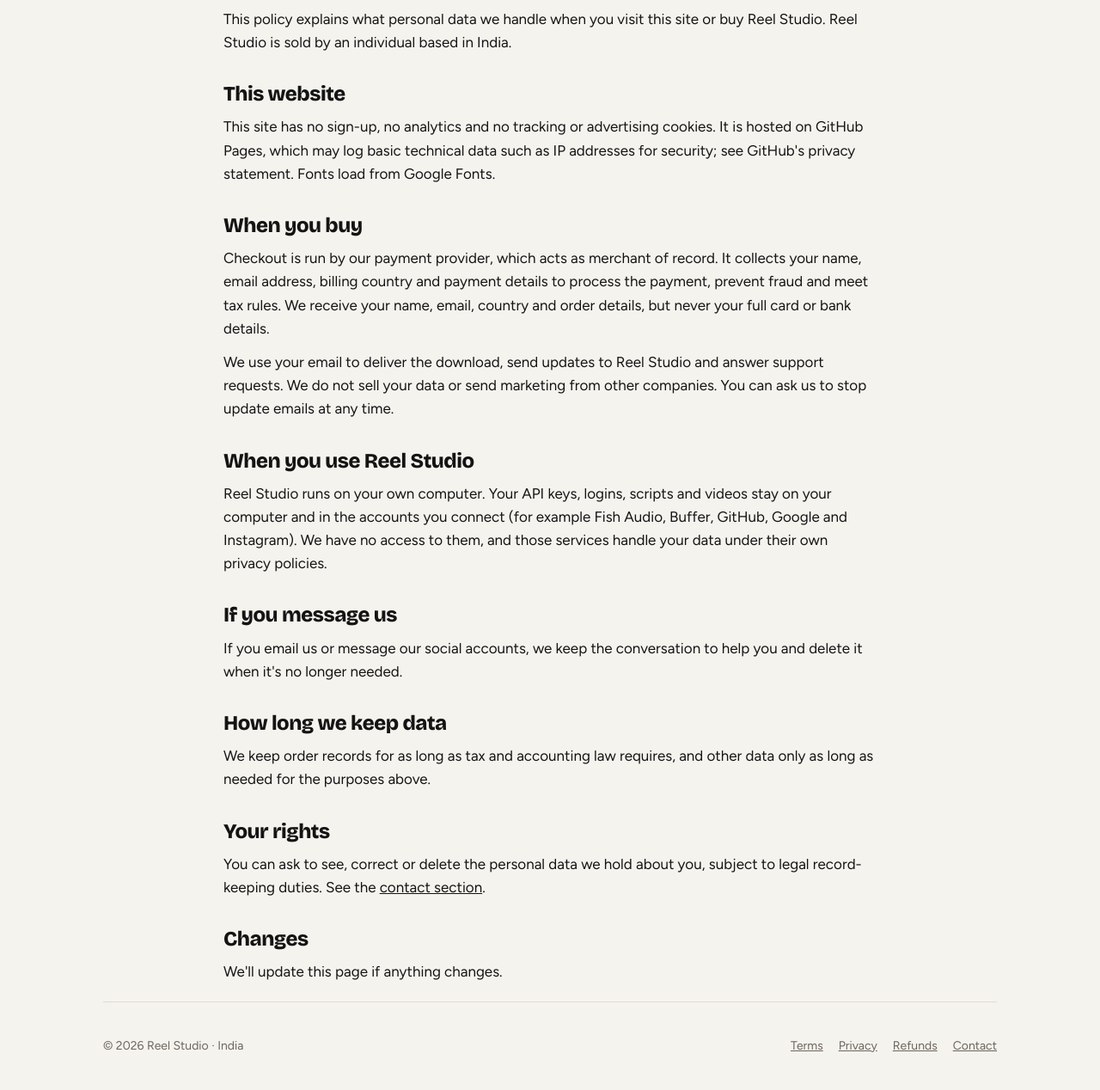
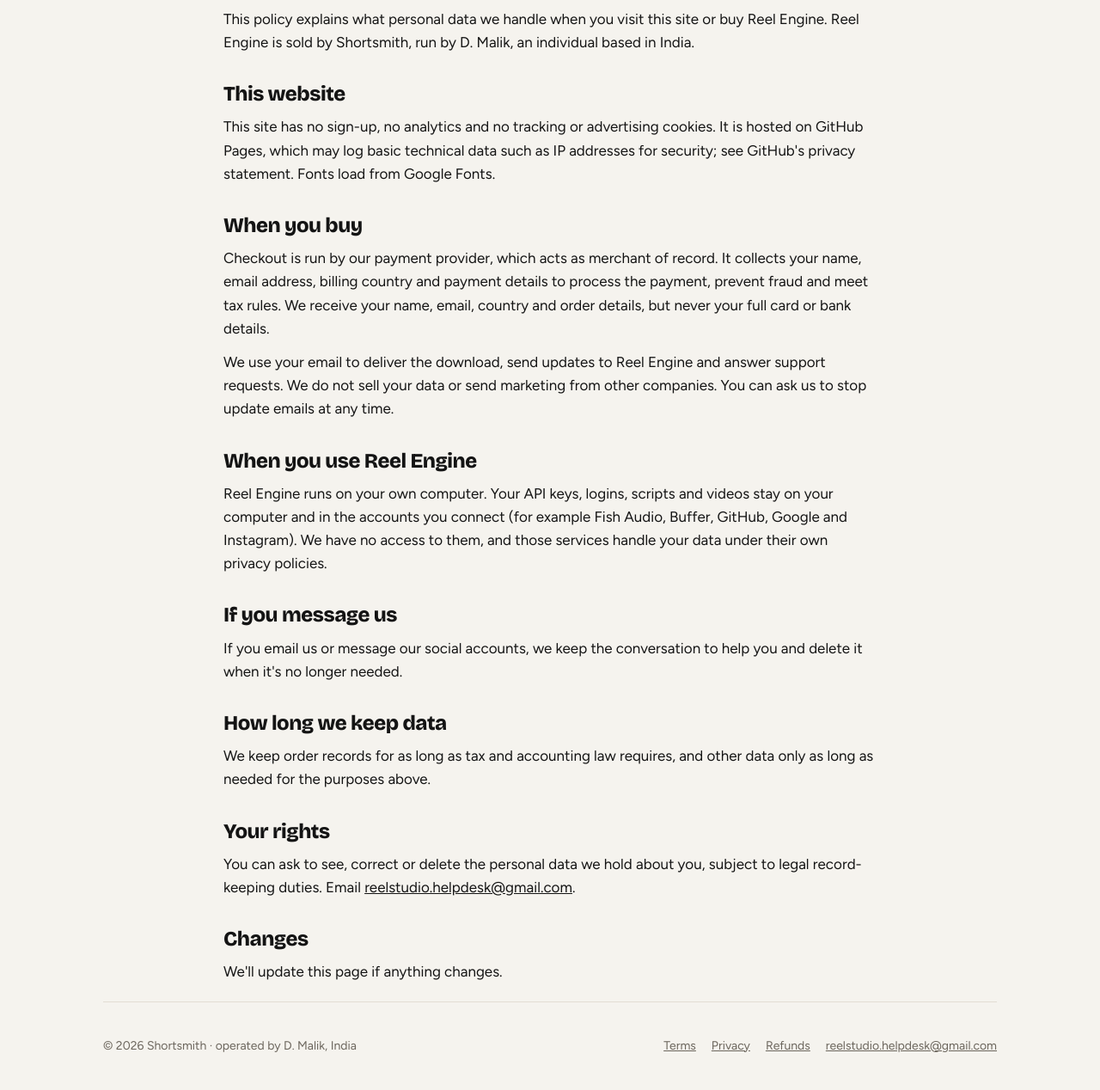
Before and after one commit to Dm-1324/Dm-1324.github.io, a plain HTML site: page privacy.html in a window 1280 px wide. Shown: the part 214-1482 px from the top of the page at 86% size. Drawn offline with nearby package versions, Linux system fonts and the light colour scheme.

Commit message:
site: Shortsmith brand, contact

```diff
--- a/privacy.html
+++ b/privacy.html
@@ -3,37 +3,37 @@
 <head>
 <meta charset="utf-8">
 <meta name="viewport" content="width=device-width, initial-scale=1, viewport-fit=cover">
-<title>Privacy Policy · Reel Studio</title>
+<title>Privacy Policy · Shortsmith</title>
 <link rel="preconnect" href="https://fonts.googleapis.com">
 <link rel="stylesheet" href="https://fonts.googleapis.com/css2?family=Bricolage+Grotesque:opsz,wght@12..96,500;12..96,700;12..96,800&family=Figtree:wght@400;500;600&family=JetBrains+Mono:wght@500&display=swap">
 <link rel="stylesheet" href="style.css">
 </head>
 <body>
 <div class="wrap">
-  <div class="top"><a href="index.html">Reel Studio</a><nav><a href="index.html#pricing">Pricing</a><a href="terms.html">Terms</a><a href="privacy.html">Privacy</a><a href="refund.html">Refunds</a><a href="index.html#contact">Contact</a></nav></div>
+  <div class="top"><a href="index.html">Shortsmith</a><nav><a href="index.html#pricing">Pricing</a><a href="terms.html">Terms</a><a href="privacy.html">Privacy</a><a href="refund.html">Refunds</a><a href="index.html#contact">Contact</a></nav></div>
   <main class="doc">
     <h1>Privacy Policy</h1>
     <p class="updated">Last updated: 27 October 2026</p>
 
-    <p>This policy explains what personal data we handle when you visit this site or buy Reel Studio. Reel Studio is sold by an individual based in India.</p>
+    <p>This policy explains what personal data we handle when you visit this site or buy Reel Engine. Reel Engine is sold by Shortsmith, run by D. Malik, an individual based in India.</p>
     <h2>This website</h2>
     <p>This site has no sign-up, no analytics and no tracking or advertising cookies. It is hosted on GitHub Pages, which may log basic technical data such as IP addresses for security; see GitHub's privacy statement. Fonts load from Google Fonts.</p>
     <h2>When you buy</h2>
     <p>Checkout is run by our payment provider, which acts as merchant of record. It collects your name, email address, billing country and payment details to process the payment, prevent fraud and meet tax rules. We receive your name, email, country and order details, but never your full card or bank details.</p>
-    <p>We use your email to deliver the download, send updates to Reel Studio and answer support requests. We do not sell your data or send marketing from other companies. You can ask us to stop update emails at any time.</p>
-    <h2>When you use Reel Studio</h2>
-    <p>Reel Studio runs on your own computer. Your API keys, logins, scripts and videos stay on your computer and in the accounts you connect (for example Fish Audio, Buffer, GitHub, Google and Instagram). We have no access to them, and those services handle your data under their own privacy policies.</p>
+    <p>We use your email to deliver the download, send updates to Reel Engine and answer support requests. We do not sell your data or send marketing from other companies. You can ask us to stop update emails at any time.</p>
+    <h2>When you use Reel Engine</h2>
+    <p>Reel Engine runs on your own computer. Your API keys, logins, scripts and videos stay on your computer and in the accounts you connect (for example Fish Audio, Buffer, GitHub, Google and Instagram). We have no access to them, and those services handle your data under their own privacy policies.</p>
     <h2>If you message us</h2>
     <p>If you email us or message our social accounts, we keep the conversation to help you and delete it when it's no longer needed.</p>
     <h2>How long we keep data</h2>
     <p>We keep order records for as long as tax and accounting law requires, and other data only as long as needed for the purposes above.</p>
     <h2>Your rights</h2>
-    <p>You can ask to see, correct or delete the personal data we hold about you, subject to legal record-keeping duties. See the <a href="index.html#contact">contact section</a>.</p>
+    <p>You can ask to see, correct or delete the personal data we hold about you, subject to legal record-keeping duties. Email <a href="mailto:reelstudio.helpdesk@gmail.com">reelstudio.helpdesk@gmail.com</a>.</p>
     <h2>Changes</h2>
     <p>We'll update this page if anything changes.</p>
 
   </main>
-  <footer><span>© 2026 Reel Studio · India</span><nav><a href="terms.html">Terms</a><a href="privacy.html">Privacy</a><a href="refund.html">Refunds</a><a href="index.html#contact">Contact</a></nav></footer>
+  <footer><span>© 2026 Shortsmith · operated by D. Malik, India</span><nav><a href="terms.html">Terms</a><a href="privacy.html">Privacy</a><a href="refund.html">Refunds</a><a href="mailto:reelstudio.helpdesk@gmail.com">reelstudio.helpdesk@gmail.com</a></nav></footer>
 </div>
 </body>
 </html>
```
